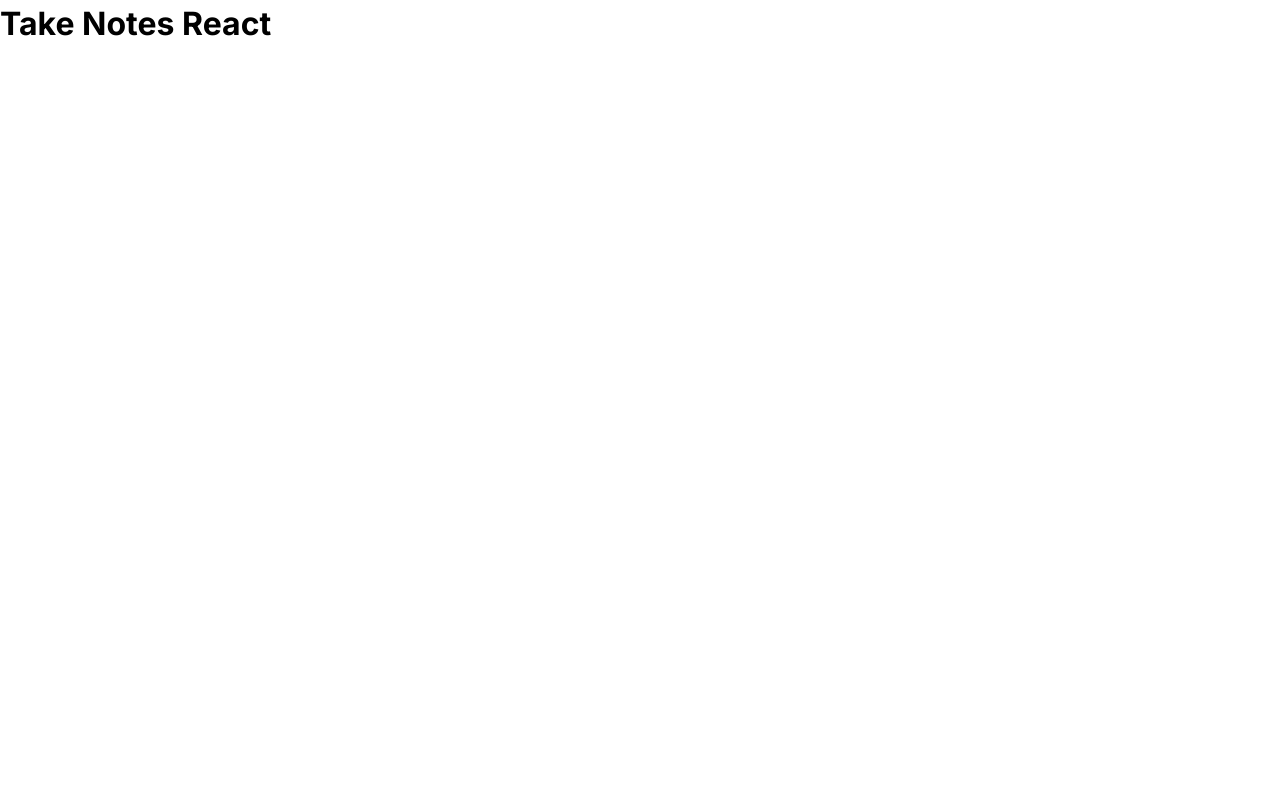
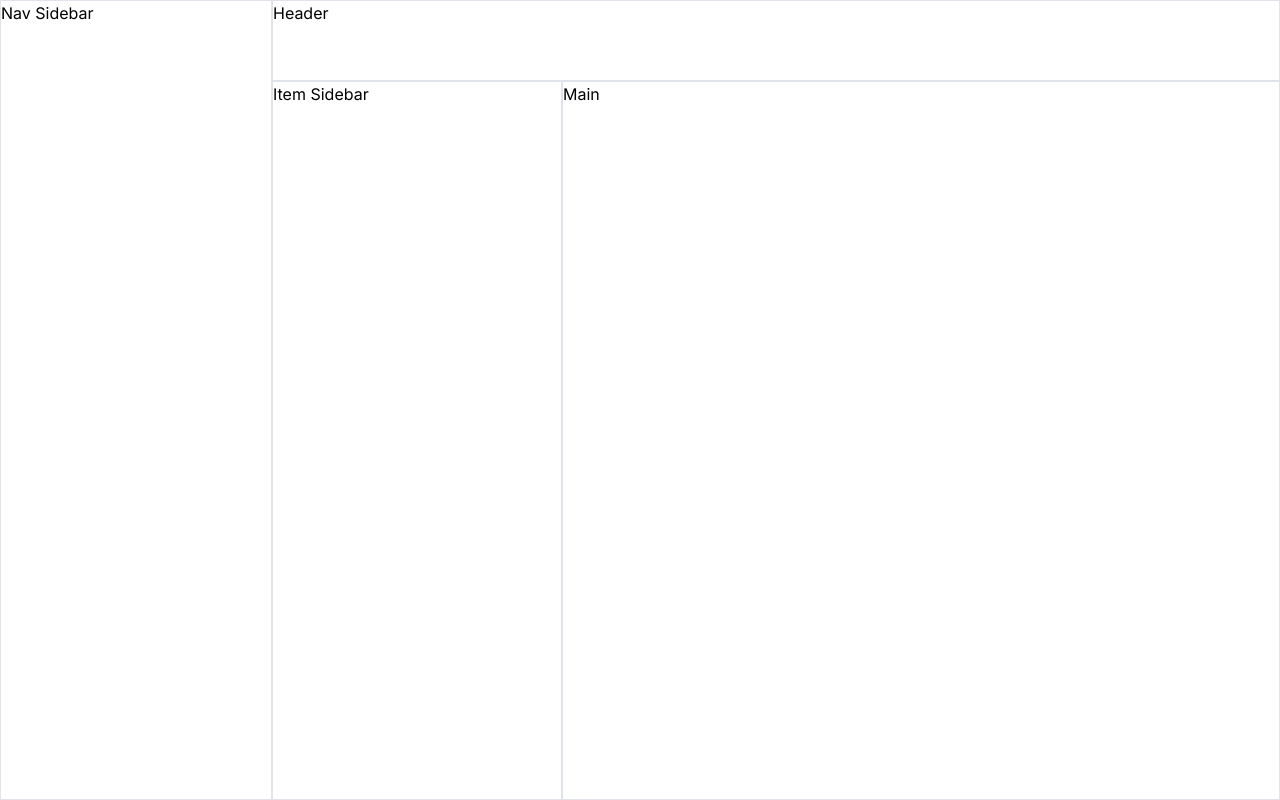
Before and after one commit to MattAKeider/take-notes, a React (Vite) app: page / in a window 1280 px wide. Built offline with nearby package versions, Linux system fonts and the light colour scheme.

Commit message:
temp checkpoint to mark layout

```diff
--- /dev/null
+++ b/src/App.module.css
@@ -0,0 +1,29 @@
+.container {
+  height: 100vh;
+  display: grid;
+  grid-template-columns: 272px 290px 1fr;
+  grid-template-rows: 81px 1fr;
+  grid-template-areas:
+    'nav   header   header'
+    'nav   sidebar  main';
+}
+
+.nav {
+  grid-area: nav;
+}
+
+.header {
+  grid-area: header;
+}
+
+.sidebar {
+  grid-area: sidebar;
+}
+
+.main {
+  grid-area: main;
+}
+
+.section {
+  border: var(--color-neutral-200) solid 1px;
+}
--- a/src/App.tsx
+++ b/src/App.tsx
@@ -1,7 +1,12 @@
+import classes from './App.module.css';
+
 const App = () => {
   return (
-    <main>
-      <h1>Take Notes React</h1>
+    <main className={classes.container}>
+      <div className={`${classes.nav} ${classes.section}`}>Nav Sidebar</div>
+      <div className={`${classes.header} ${classes.section}`}>Header</div>
+      <div className={`${classes.sidebar} ${classes.section}`}>Item Sidebar</div>
+      <div className={`${classes.main} ${classes.section}`}>Main</div>
     </main>
   );
 };
--- a/src/index.css
+++ b/src/index.css
@@ -48,9 +48,10 @@ html {
 
 body {
   font-family: "Inter", serif;
+  font-size: var(--font-size-16);
   line-height: 1.5;
-  font-size: var(--font-size-16);
   min-height: 100vh;
+  background-color: var(--color-neutral-0);
 }
 
 img,
```
